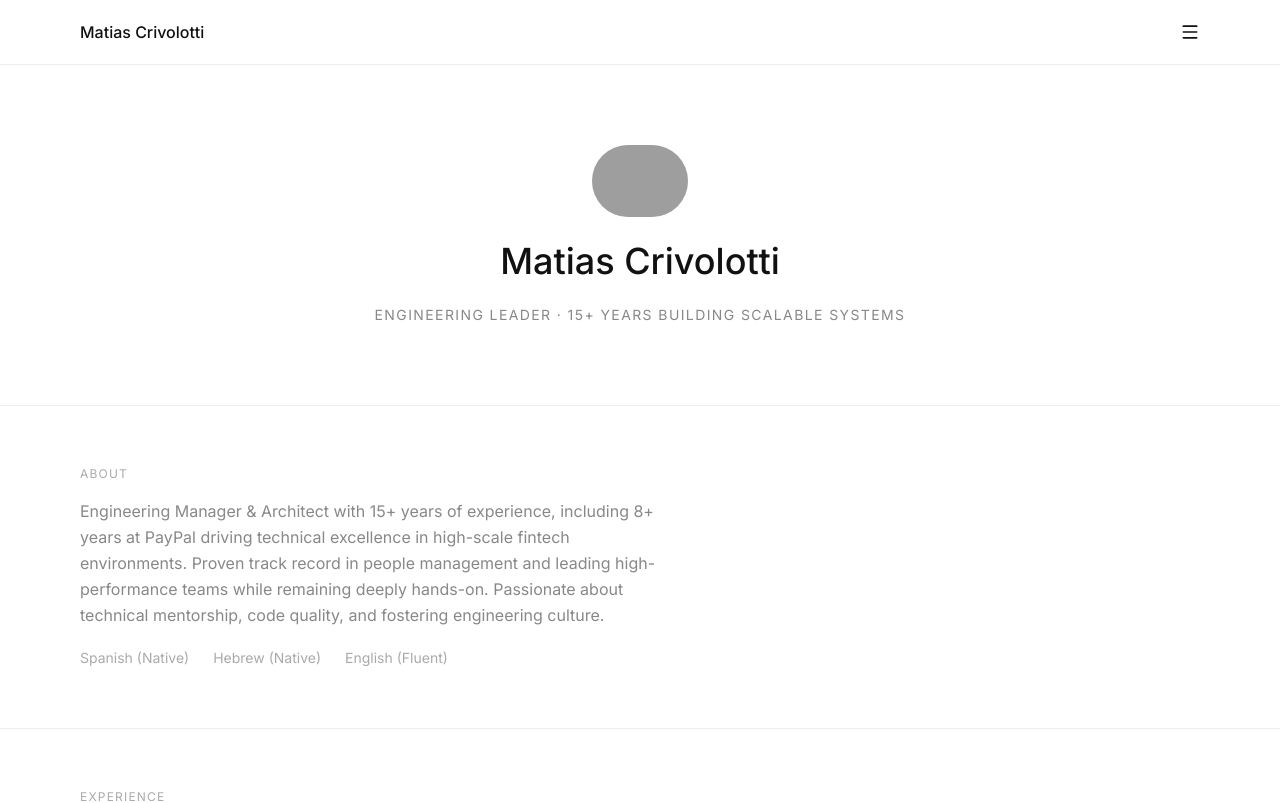
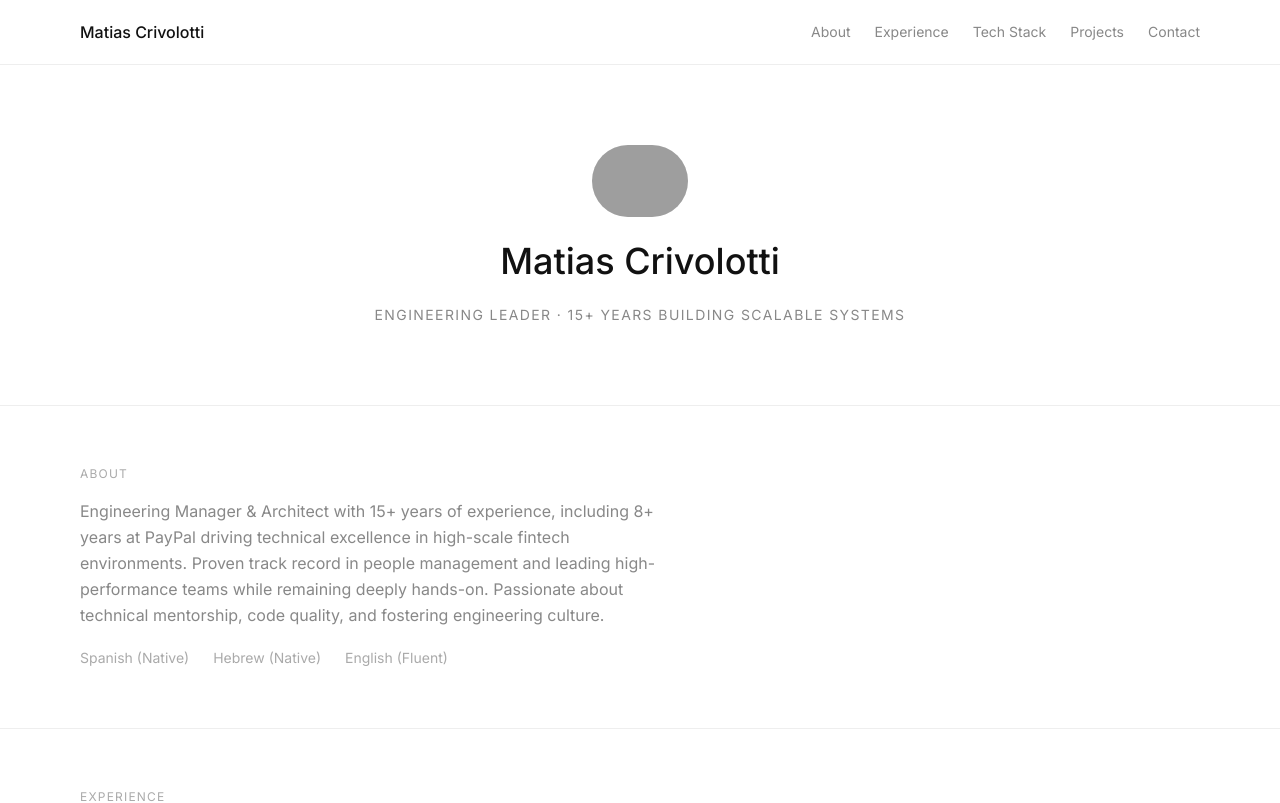
Before and after one commit to maticrivo/maticrivo, a Next.js app in the folder portfolio/: page / in a window 1280 px wide. Shown: the top 803 px of the page. Built offline with nearby package versions, Linux system fonts and the light colour scheme; grey boxes are pictures that could not be loaded.

Commit message:
feat: show nav links inline on desktop, hamburger only on mobile

```diff
--- a/portfolio/components/Navigation.tsx
+++ b/portfolio/components/Navigation.tsx
@@ -19,15 +19,32 @@ export default function Navigation() {
       <a href="#" className="text-base font-medium text-text-primary">
         Matias Crivolotti
       </a>
+
+      {/* Desktop links */}
+      <div className="hidden md:flex gap-6">
+        {links.map((link) => (
+          <a
+            key={link.href}
+            href={link.href}
+            className="text-sm text-text-secondary hover:text-text-primary transition-colors"
+          >
+            {link.label}
+          </a>
+        ))}
+      </div>
+
+      {/* Mobile hamburger */}
       <button
         onClick={() => setIsOpen(!isOpen)}
-        className="cursor-pointer text-text-primary hover:text-text-secondary transition-colors"
+        className="md:hidden cursor-pointer text-text-primary hover:text-text-secondary transition-colors"
         aria-label={isOpen ? "Close menu" : "Open menu"}
       >
         {isOpen ? <X className="w-5 h-5" /> : <Menu className="w-5 h-5" />}
       </button>
+
+      {/* Mobile dropdown */}
       {isOpen && (
-        <div className="absolute top-full left-0 right-0 bg-bg-primary border-b border-border px-8 md:px-20 py-4 flex flex-col gap-3">
+        <div className="md:hidden absolute top-full left-0 right-0 bg-bg-primary border-b border-border px-8 py-4 flex flex-col gap-3">
           {links.map((link) => (
             <a
               key={link.href}
```
